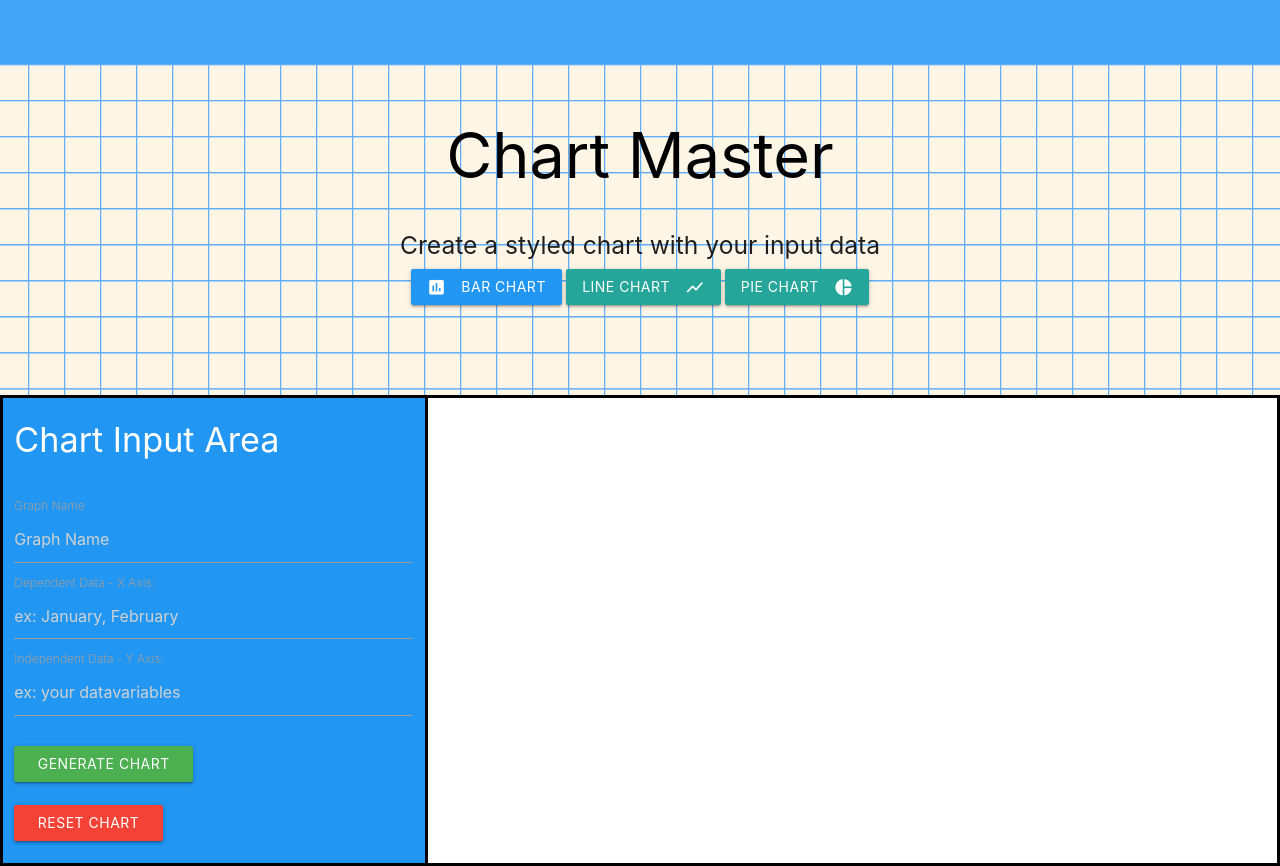
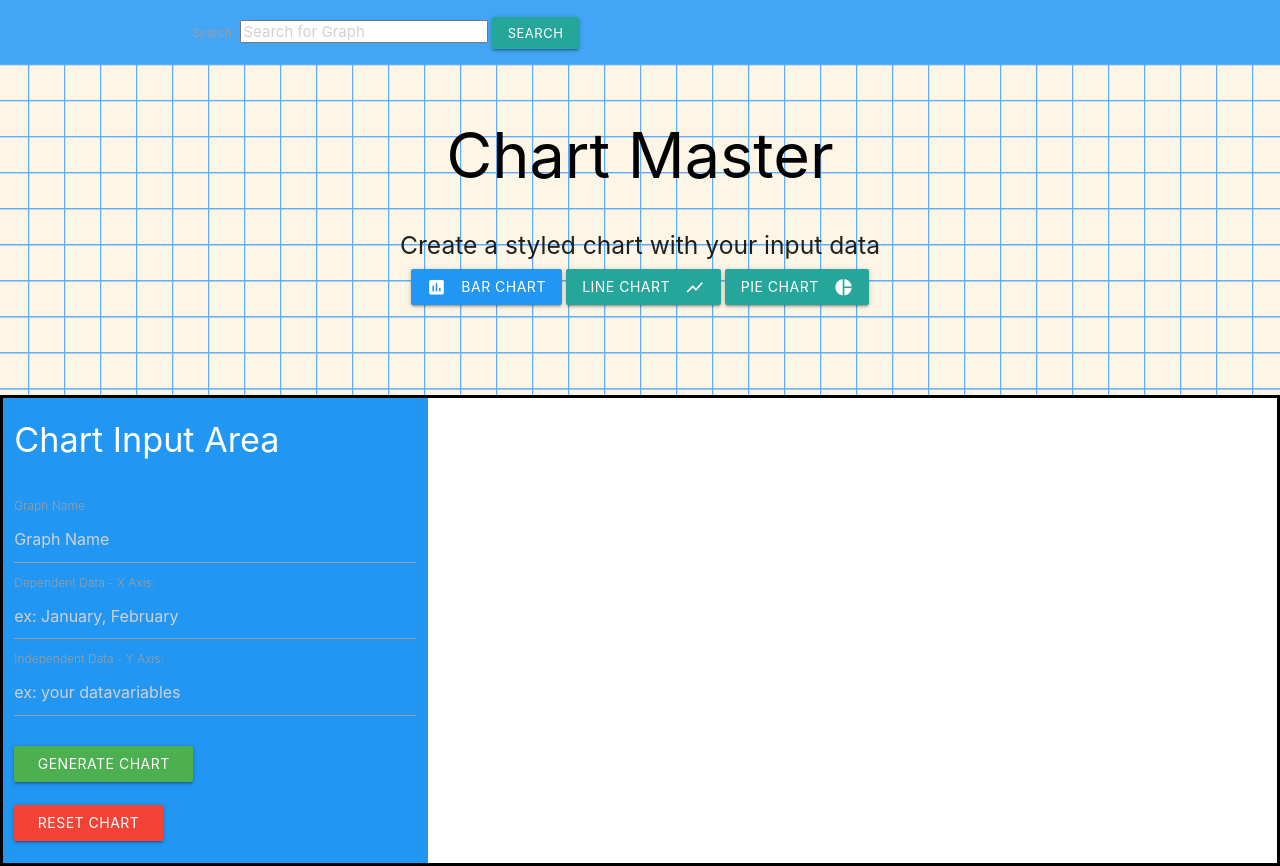
Before and after one commit to blkmtnmouth/ChartMaster, a website: page app/public/index.html in a window 1280 px wide. Shown: the top 866 px of the page. Drawn offline with nearby package versions, Linux system fonts and the light colour scheme.

Commit message:
search bar

```diff
--- a/app/public/index.html
+++ b/app/public/index.html
@@ -18,9 +18,12 @@
   <!--   NavBar   -->
   <nav class="blue lighten-1" role="navigation">
 
-    <!--<div class="nav-wrapper container"><a id="logo-container" href="#" class="brand-logo right"><img src="logo.png" width="175" height="auto"></a>-->
     <div class="nav-wrapper container">
-    <!--  **** deleted burger menu ****  -->
+      <label for="search-input">Search:</label>
+      <input class=“form-control” type=“text” id='search-input' placeholder= 'Search for Graph'>
+
+      <button class="waves-effect waves-light btn-small" id='searchBtn' type="submit" name="action">Search
+      </button>
     </div>
   </nav>
 
@@ -56,7 +59,7 @@
   <div class="input1">
     <div class="section" id="index-lower">
       <div class="row">
-        <div class="col s4 light blue"><span class="flow-text white-text"><h4>Chart Input Area</h4></span>
+        <div class="col s6 m4 light blue"><span class="flow-text white-text"><h4>Chart Input Area</h4></span>
           <form class="input white-text align left">
             <br>
             <label for="tableName">Graph Name</label>
@@ -78,7 +81,7 @@
           </form>
         </div>
 
-        <div class="col s8">
+        <div class="col s6 m8">
           <div class="grapharea">
             <canvas id="my-chart"></canvas>
           </div>
```
